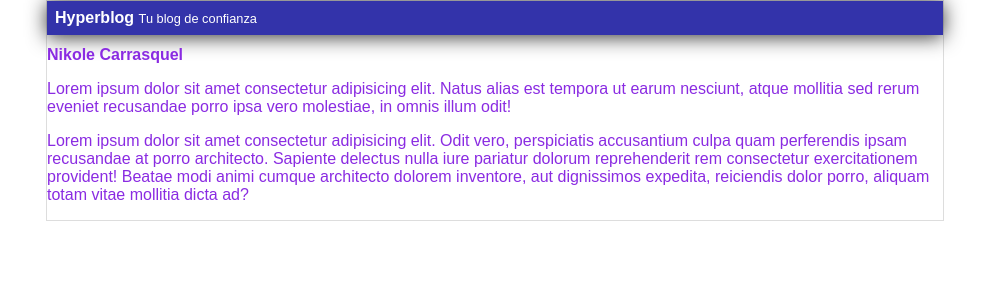
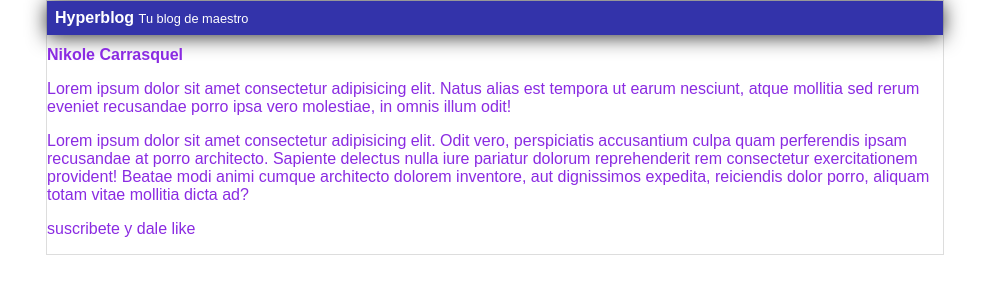
Before and after one commit to nikomarga/hyperblog, a plain HTML site: page index.html in a window 1280 px wide. Shown: the whole page, without its empty margins (145-1134 px from the left). Drawn offline with Linux system fonts and the light colour scheme.

Commit message:
Agregue suscripcion

```diff
--- a/index.html
+++ b/index.html
@@ -10,7 +10,7 @@
     <div id="container">
         <div id="cabecera">
             Hyperblog
-            <span id="tagline">Tu blog de confianza</span>
+            <span id="tagline">Tu blog de maestro</span>
         </div>
 
         <div id="post">
@@ -19,6 +19,7 @@
             <p>
                 Lorem ipsum dolor sit amet consectetur adipisicing elit. Odit vero, perspiciatis accusantium culpa quam perferendis ipsam recusandae at porro architecto. Sapiente delectus nulla iure pariatur dolorum reprehenderit rem consectetur exercitationem provident! Beatae modi animi cumque architecto dolorem inventore, aut dignissimos expedita, reiciendis dolor porro, aliquam totam vitae mollitia dicta ad?
             </p>
+            <p>suscribete y dale like</p>
         </div>
     </div>
 
--- a/style.css
+++ b/style.css
@@ -1,5 +1,5 @@
 body {
-    color: #333;
+    color: #292bb1;
     text-align: center;
     color: blueviolet;
     font-family: arial;
```
